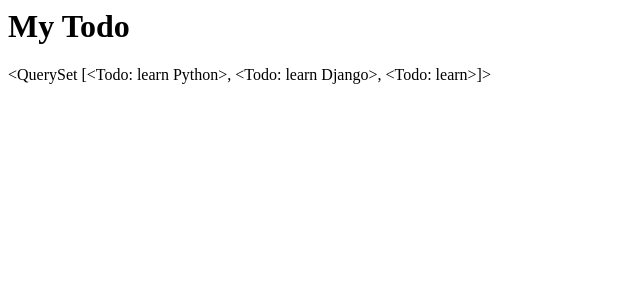
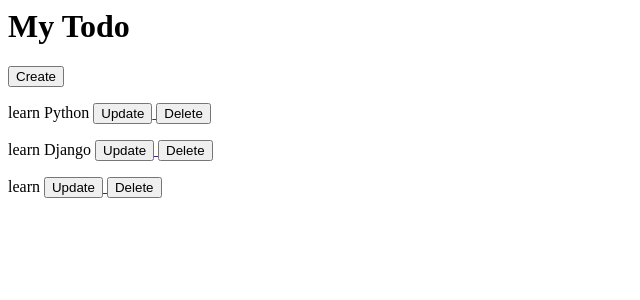
Before and after one commit to shiwaniii/ToDo, a Django app: page / in a window 1280 px wide. Shown: the top 300 px of the page, without its empty margins (0-640 px from the left). Run offline with Django 5.2, Linux system fonts and the light colour scheme; data comes from the database, SQL or seed files in the repository.

Commit message:
deleted data

```diff
--- a/templates/todo_list.html
+++ b/templates/todo_list.html
@@ -1,3 +1,19 @@
 <h1>My Todo</h1>
+<a href="">
+    <button>Create</button>
+</a>
 
-{{todos}}
+{% for todo in todos %}
+ <p>{{ todo.title }}
+
+ <a href="">
+    <button>Update</button>
+ </a>
+
+ <a href="">
+    <button>Delete</button>
+ </a>
+
+</p>
+
+{% endfor %}
--- a/todo_app/views.py
+++ b/todo_app/views.py
@@ -1,6 +1,12 @@
+from django.http import HttpResponseRedirect
 from django.shortcuts import render
 from todo_app.models import Todo
 
 def todo_list(request):
     todos= Todo.objects.all()
     return render(request, "todo_list.html", {"todos": todos})
+
+def todo_delete(request, id):
+    todo = Todo.objects.get(id=id)
+    todo.delete()
+    return HttpResponseRedirect("/")
```
